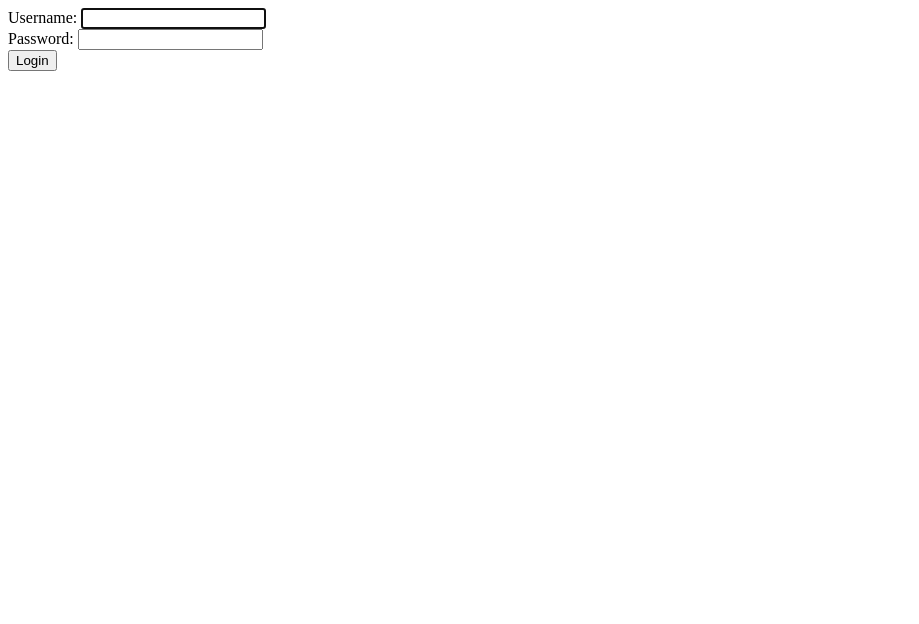
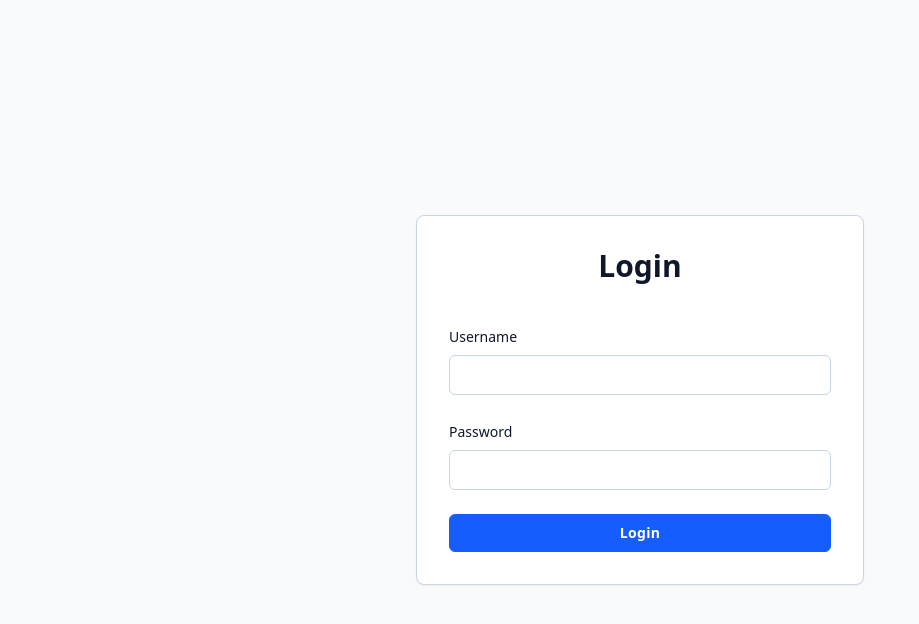
Before and after one commit to krytofin/UniTasker, a Django app: page /accounts/login/ in a window 1280 px wide. Shown: the top 624 px of the page, without its empty margins (0-919 px from the left). Run offline with Django 5.2, Linux system fonts and the light colour scheme.

Commit message:
feat(accounts): add design for login page

```diff
--- a/accounts/templates/accounts/base.html
+++ b/accounts/templates/accounts/base.html
@@ -3,9 +3,10 @@
 <head>
     <meta charset="UTF-8">
     <meta name="viewport" content="width=device-width, initial-scale=1.0">
+     <script src="https://cdn.jsdelivr.net/npm/@tailwindcss/browser@4"></script>
     <title>{% block title %}{% endblock title %}</title>
 </head>
-<body>
+<body class="bg-black">
     {% block content %}
 
     {% endblock content %}
--- a/accounts/templates/accounts/login.html
+++ b/accounts/templates/accounts/login.html
@@ -1,8 +1,62 @@
-{% extends "accounts/base.html" %} {% block title %}Login{% endblock title %} {%
+{% extends "accounts/base.html" %}
+{% block title %}Login{% endblock title %}
+
 {% block content %}
-<form action="" method="post">
-  {{form.as_div}}
-  <button type="submit">Login</button>
-  {% csrf_token %}
-</form>
+<main class="bg-gray-50 px-4 md:px-8 dark:bg-neutral-900">
+   <div class="min-h-screen flex flex-col items-center justify-center">
+      <div class="max-w-md w-full">
+         <div class="p-6 rounded-lg bg-white border border-slate-300 shadow-xs md:p-8 dark:bg-neutral-800 dark:border-neutral-700">
+            <h1 class="text-slate-900 text-center text-3xl font-bold dark:text-slate-50">Login</h1>
+
+            <form class="space-y-6 mt-10" method="post">
+
+               {# Красивый блок для вывода ошибок формы #}
+               {% if form.errors %}
+               <div class="p-4 rounded-md bg-red-50 border border-red-200 dark:bg-red-950/30 dark:border-red-900/50">
+                  <div class="flex">
+                     <div class="flex-shrink-0">
+                        <!-- Иконка предупреждения -->
+                        <svg class="h-5 w-5 text-red-600 dark:text-red-400" viewBox="0 0 20 20" fill="currentColor" aria-hidden="true">
+                           <path fill-rule="evenodd" d="M10 18a8 8 0 100-16 8 8 0 000 16zM8.28 7.22a.75.75 0 00-1.06 1.06L8.94 10l-1.72 1.72a.75.75 0 101.06 1.06L10 11.06l1.72 1.72a.75.75 0 101.06-1.06L11.06 10l1.72-1.72a.75.75 0 00-1.06-1.06L10 8.94 8.28 7.22z" clip-rule="evenodd" />
+                        </svg>
+                     </div>
+                     <div class="ml-3">
+                        <h3 class="text-sm font-medium text-red-800 dark:text-red-200">Please, fix next errors: </h3>
+                        <div class="mt-2 text-sm text-red-700 dark:text-red-300/90">
+                           <ul class="list-disc pl-5 space-y-1">
+                              {% for field, errors in form.errors.items %}
+                                 {% for error in errors %}
+                                    <li>{% if field != '__all__' %}<strong>{{ field|capfirst }}:</strong> {% endif %}{{ error }}</li>
+                                  Pall{% endfor %}
+                              {% endfor %}
+                           </ul>
+                        </div>
+                     </div>
+                  </div>
+               </div>
+               {% endif %}
+
+               <div>
+                  <label for="username" class="mb-2 text-slate-900 font-medium text-sm inline-block dark:text-slate-50">Username</label>
+                  <input type="text" id="username" name="username" required
+                     class="px-3 py-2.5 text-sm text-slate-900 rounded-md bg-white w-full outline-1 -outline-offset-1 outline-slate-300 focus:outline-2 focus:-outline-offset-2 focus:outline-blue-600 dark:text-slate-50 dark:bg-neutral-700 dark:outline-neutral-600" />
+               </div>
+
+               <div>
+                  <label for="password" class="mb-2 text-slate-900 font-medium text-sm inline-block dark:text-slate-50">Password</label>
+                  <input type="password" id="password" name="password" required
+                     class="px-3 py-2.5 text-sm text-slate-900 rounded-md bg-white w-full outline-1 -outline-offset-1 outline-slate-300 focus:outline-2 focus:-outline-offset-2 focus:outline-blue-600 dark:text-slate-50 dark:bg-neutral-700 dark:outline-neutral-600" />
+               </div>
+
+               {% csrf_token %}
+
+               <button type="submit"
+                  class="w-full py-2 px-3.5 text-sm rounded-md font-semibold cursor-pointer tracking-wide text-white border border-blue-600 bg-blue-600 hover:bg-blue-700 transition-all focus:outline-none focus-visible:ring-2 focus-visible:ring-blue-500">
+                  Login
+               </button>
+            </form>
+         </div>
+      </div>
+   </div>
+</main>
 {% endblock content %}
--- a/app/settings.py
+++ b/app/settings.py
@@ -10,6 +10,7 @@ For the full list of settings and their values, see
 https://docs.djangoproject.com/en/6.1/ref/settings/
 """
 
+from django.urls import reverse_lazy
 from dotenv import load_dotenv
 from pathlib import Path
 import os
@@ -135,3 +136,6 @@ MAILERS = {
         'BACKEND': 'django.core.mail.backends.console.EmailBackend',
     },
 }
+
+
+LOGIN_REDIRECT_URL = reverse_lazy('diary:all_homework')
```
